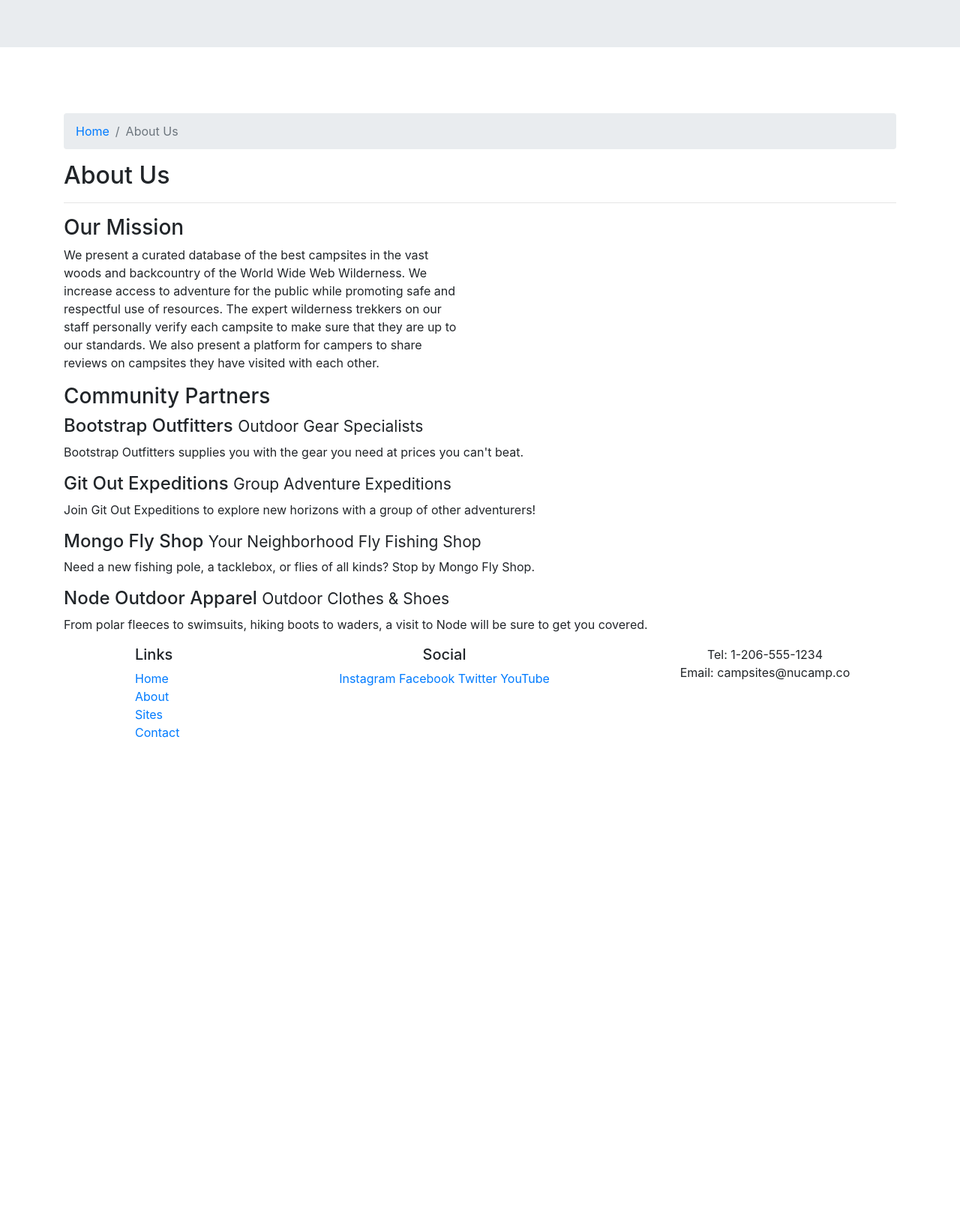
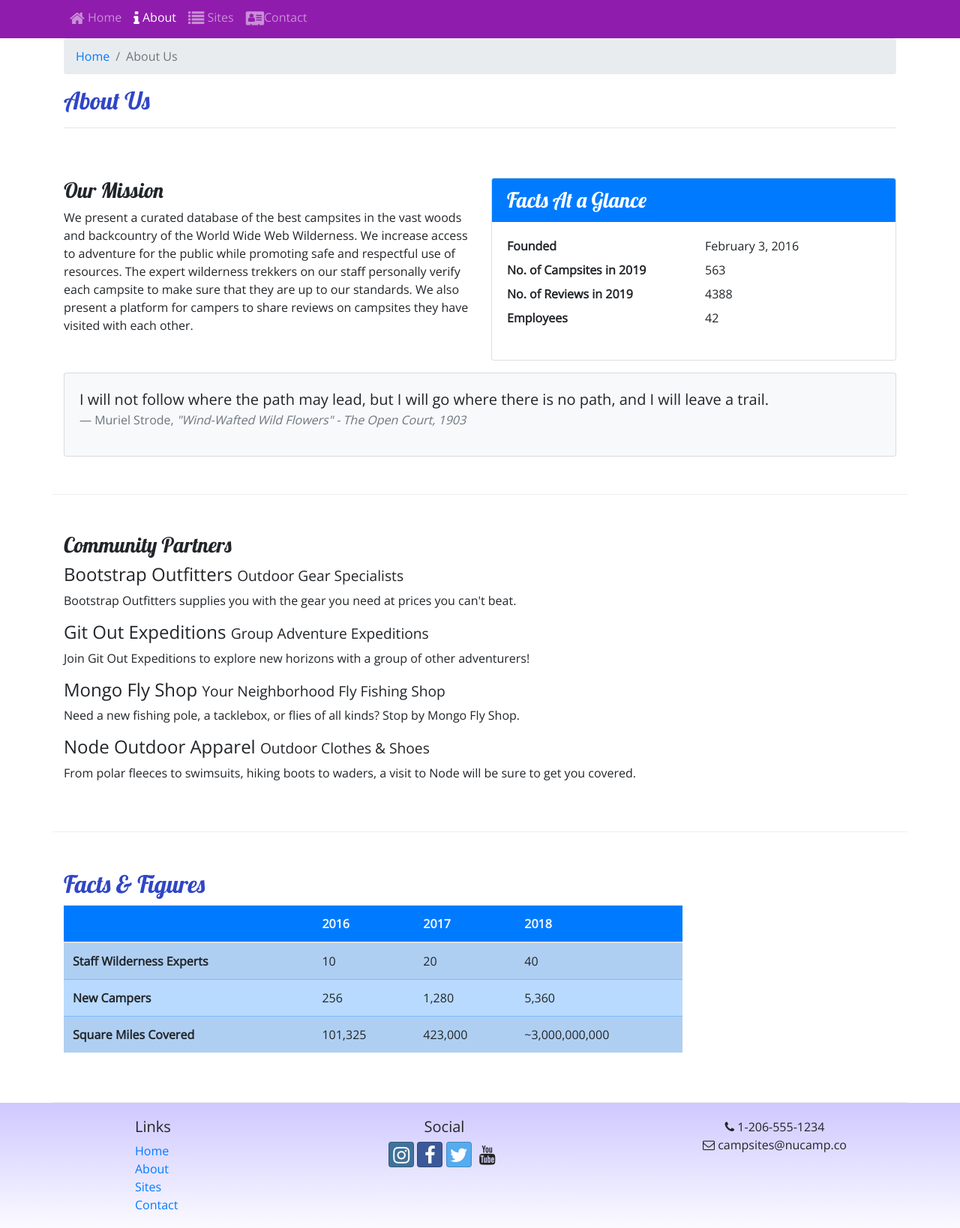
Before and after one commit to carrcaptain/camptime, a website: page aboutus.html in a window 1280 px wide. Shown: the part 167-1805 px from the top of the page at 75% size. Before the commit the page ends 1172 px from the top, so only its background shows below. Drawn offline with nearby package versions, Linux system fonts and the light colour scheme.

Commit message:
Nucamp Site

```diff
--- a/aboutus.html
+++ b/aboutus.html
@@ -10,6 +10,8 @@
     <link rel="stylesheet" href="node_modules/bootstrap/dist/css/bootstrap.min.css" />
 
     <!-- Additional CSS must be placed after Bootstrap CSS -->
+    <link rel="stylesheet" href="node_modules/font-awesome/css/font-awesome.min.css" />
+    <link rel="stylesheet" href="node_modules/bootstrap-social/bootstrap-social.css" />
     <link rel="stylesheet" href="https://fonts.googleapis.com/css?family=Lobster|Open+Sans" />
     <link rel="stylesheet" href="css/styles.css" />
 
@@ -36,50 +38,130 @@
             </button>
             <div class="collapse navbar-collapse" id="nucampNavbar">
                 <ul class="navbar-nav">
-                    <li class="nav-item"><a class="nav-link" href="index.html">Home</a></li>
-                    <li class="nav-item active"><a class="nav-link" href="#">About</a></li>
-                    <li class="nav-item"><a class="nav-link" href="#">Sites</a></li>
-                    <li class="nav-item"><a class="nav-link" href="#">Contact</a></li>
+                    <li class="nav-item"><a class="nav-link" href="index.html"><i class="fa fa-home fa-lg"></i> Home</a>
+                    </li>
+                    <li class="nav-item active"><a class="nav-link" href="#"><i class="fa fa-info fa-lg"></i> About</a>
+                    </li>
+                    <li class="nav-item"><a class="nav-link" href="#"><i class="fa fa-list fa-lg"></i> Sites</a></li>
+                    <li class="nav-item"><a class="nav-link" href="contactus.html"><i
+                                class="fa fa-address-card fa-lg"></i>Contact</a></li>
                 </ul>
             </div>
         </div>
     </nav>
 
-    <div class = "container">
+    <div class="container">
         <div class="row">
-            <div class= "col">
+            <div class="col">
                 <ol class="breadcrumb">
-                   <li class="breadcrumb-item"><a href="idex.html">Home</a></li>
-                   <li class="breadcrumb-item active">About Us</li>
+                    <li class="breadcrumb-item"><a href="idex.html">Home</a></li>
+                    <li class="breadcrumb-item active">About Us</li>
                 </ol>
-               <h2>About Us</h2>
-               <hr />
+                <h2>About Us</h2>
+                <hr />
             </div>
         </div>
 
-        <div class= "row row-content">
-            <div class= "col col-sm-6">
+        <div class="row row-content">
+            <div class="col-sm-6">
                 <h3>Our Mission</h3>
-                <p>We present a curated database of the best campsites in the vast woods and backcountry of the World Wide Web Wilderness. We increase access to adventure for the public while promoting safe and respectful use of resources. The expert wilderness trekkers on our staff personally verify each campsite to make sure that they are up to our standards. We also present a platform for campers to share reviews on campsites they have visited with each other.</p>
+                <p>We present a curated database of the best campsites in the vast woods and backcountry of the World
+                    Wide Web Wilderness. We increase access to adventure for the public while promoting safe and
+                    respectful use of resources. The expert wilderness trekkers on our staff personally verify each
+                    campsite to make sure that they are up to our standards. We also present a platform for campers to
+                    share reviews on campsites they have visited with each other.</p>
+            </div>
+            <div class="col-sm-6">
+                <div class="card">
+                    <h3 class="card-header bg-primary text-white">Facts At a Glance</h3>
+                    <div class="card-body">
+                        <dl class="row">
+                            <dt class="col-6">Founded</dt>
+                            <dd class="col-6">February 3, 2016</dd>
+                            <dt class="col-6">No. of Campsites in 2019</dt>
+                            <dd class="col-6">563</dd>
+                            <dt class="col-6">No. of Reviews in 2019</dt>
+                            <dd class="col-6">4388</dd>
+                            <dt class="col-6">Employees</dt>
+                            <dd class="col-6">42</dd>
+                        </dl>
+                    </div>
+                </div>
+            </div>
+            <div class="col">
+                <div class="card bg-light mt-3">
+                    <blockquote class="blockquote card-body">
+                        <p class="mb-0">I will not follow where the path may lead, but I will go where there is no path,
+                            and I will leave a trail.</p>
+                        <footer class="blockquote-footer">Muriel Strode,
+                            <cite title="Source Title">"Wind-Wafted Wild Flowers" -
+                                The Open Court, 1903
+                            </cite>
+                        </footer>
+                    </blockquote>
+                </div>
             </div>
         </div>
 
-        <div class = "row row-content d-none d-sm-block">
-            <div class = "col-12">
+        <div class="row row-content d-none d-sm-block">
+            <div class="col-12">
                 <h3>Community Partners</h3>
                 <h4>Bootstrap Outfitters <small>Outdoor Gear Specialists</small></h4>
-                <p class = "d-none d-sm-block">Bootstrap Outfitters supplies you with the gear you need at prices you can't beat.</p>
+                <p class="d-none d-sm-block">Bootstrap Outfitters supplies you with the gear you need at prices you
+                    can't beat.</p>
                 <h4>Git Out Expeditions <small>Group Adventure Expeditions</small></h4>
-                <p class = "d-none d-sm-block">Join Git Out Expeditions to explore new horizons with a group of other adventurers!</p>
+                <p class="d-none d-sm-block">Join Git Out Expeditions to explore new horizons with a group of other
+                    adventurers!</p>
                 <h4>Mongo Fly Shop <small>Your Neighborhood Fly Fishing Shop</small></h4>
-                <p class = "d-none d-sm-block">Need a new fishing pole, a tacklebox, or flies of all kinds? Stop by Mongo Fly Shop.</p>
+                <p class="d-none d-sm-block">Need a new fishing pole, a tacklebox, or flies of all kinds? Stop by Mongo
+                    Fly Shop.</p>
                 <h4>Node Outdoor Apparel <small>Outdoor Clothes & Shoes</small></h4>
-                <p class = "d-none d-sm-block">From polar fleeces to swimsuits, hiking boots to waders, a visit to Node will be sure to get you covered.</p>
+                <p class="d-none d-sm-block">From polar fleeces to swimsuits, hiking boots to waders, a visit to Node
+                    will be sure to get you covered.</p>
+            </div>
+        </div>
+
+
+        <div class="row row-content">
+            <div class="col-sm-9">
+                <h2>Facts &amp; Figures</h2>
+                <div class="table-responsive">
+                    <table class="table table-striped">
+                        <thead>
+                            <tr class="bg-primary text-light">
+                                <th></th>
+                                <th>2016</th>
+                                <th>2017</th>
+                                <th>2018</th>
+                            </tr>
+                        </thead>
+                        <tbody class="table-primary">
+                            <tr>
+                                <th>Staff Wilderness Experts</th>
+                                <td>10</td>
+                                <td>20</td>
+                                <td>40</td>
+                            </tr>
+                            <tr>
+                                <th>New Campers</th>
+                                <td>256</td>
+                                <td>1,280</td>
+                                <td>5,360</td>
+                            </tr>
+                            <tr>
+                                <th>Square Miles Covered</th>
+                                <td>101,325</td>
+                                <td>423,000</td>
+                                <td>~3,000,000,000</td>
+                            </tr>
+                        </tbody>
+                    </table>
+                </div>
             </div>
         </div>
     </div>
 
-    <footer>
+    <footer class="site-footer">
         <div class="container">
             <div class="row">
                 <div class="col-4 col-sm-2 offset-1">
@@ -88,28 +170,34 @@
                         <li><a href="index.html">Home</a></li>
                         <li><a href="#">About</a></li>
                         <li><a href="#">Sites</a></li>
-                        <li><a href="#">Contact</a></li>
+                        <li><a href="contactus.html">Contact</a></li>
                     </ul>
                 </div>
                 <div class="col-6 col-sm-5 text-center">
                     <h5>Social</h5>
-                    <a href="http://instagram.com/">Instagram</a>
-                    <a href="http://facebook.com/">Facebook</a>
-                    <a href="http://twitter.com/">Twitter</a>
-                    <a href="http://youtube.com/">YouTube</a>
+                    <a class="btn btn-social-icon btn-instagram" href="http://instagram.com/"><i
+                            class="fa fa-instagram"></i></a>
+                    <a class="btn btn-social-icon btn-facebook" href="http://facebook.com/"><i
+                            class="fa fa-facebook"></i></a>
+                    <a class="btn btn-social-icon btn-twitter" href="http://twitter.com/"><i
+                            class="fa fa-twitter"></i></a>
+                    <a class="btn btn-social-icon btn-youtube" href="http://youtube.com/"><i
+                            class="fa fa-youtube"></i></a>
+
                 </div>
                 <div class="col-sm-4 text-center">
-                    Tel: 1-206-555-1234<br />
-                    Email: campsites@nucamp.co
+                    <a role="button" class="btn btn-link" href="tel:+12065551234"></a><i class="fa fa-phone"></i>
+                    1-206-555-1234<br>
+                    <a role="button" class="btn btn-link"></a><i class="fa fa-envelope-o"></i> campsites@nucamp.co
                 </div>
-           </div>
+            </div>
         </div>
     </footer>
 
-     <!-- jQuery must come first, then Popper.js, then the Bootstrap JavaScript plugins.-->
-     <script src="node_modules/jquery/dist/jquery.slim.min.js"></script>
-     <script src="node_modules/popper.js/dist/umd/popper.min.js"></script>
-     <script src="node_modules/bootstrap/dist/js/bootstrap.min.js"></script>
+    <!-- jQuery must come first, then Popper.js, then the Bootstrap JavaScript plugins.-->
+    <script src="node_modules/jquery/dist/jquery.slim.min.js"></script>
+    <script src="node_modules/popper.js/dist/umd/popper.min.js"></script>
+    <script src="node_modules/bootstrap/dist/js/bootstrap.min.js"></script>
 </body>
 
-</html>
+</html
--- /dev/null
+++ b/css/styles.css
@@ -0,0 +1,37 @@
+body {
+    font-family: "Open Sans", sans-serif;
+}
+
+h1, h2, h3 {
+    font-family: "Lobster", cursive;
+}
+
+h2 {
+    color: #3046C5;
+}
+
+header h2 {
+    color: #CEC8FF;
+}
+
+.site-footer {
+    background-image: linear-gradient(#CEC8FF, white);
+    padding: 20px 0;
+}
+
+.jumbotron {
+    margin: 0;
+    padding: 30px;
+    background-image: linear-gradient(to right, #5637DD, #3046C5, #60106B);
+    color: white;
+}
+
+.row-content {
+    padding: 50px 0;
+    border-bottom: 1px ridge;
+    min-height: 200px;
+}
+
+.navbar {
+    background-color: #901CAD;
+}
```
Also changed, not shown: contactus.html (added, +176 -0 lines), index.html (+14 -12 lines), package.json (added, +23 -0 lines), 1 other file.
